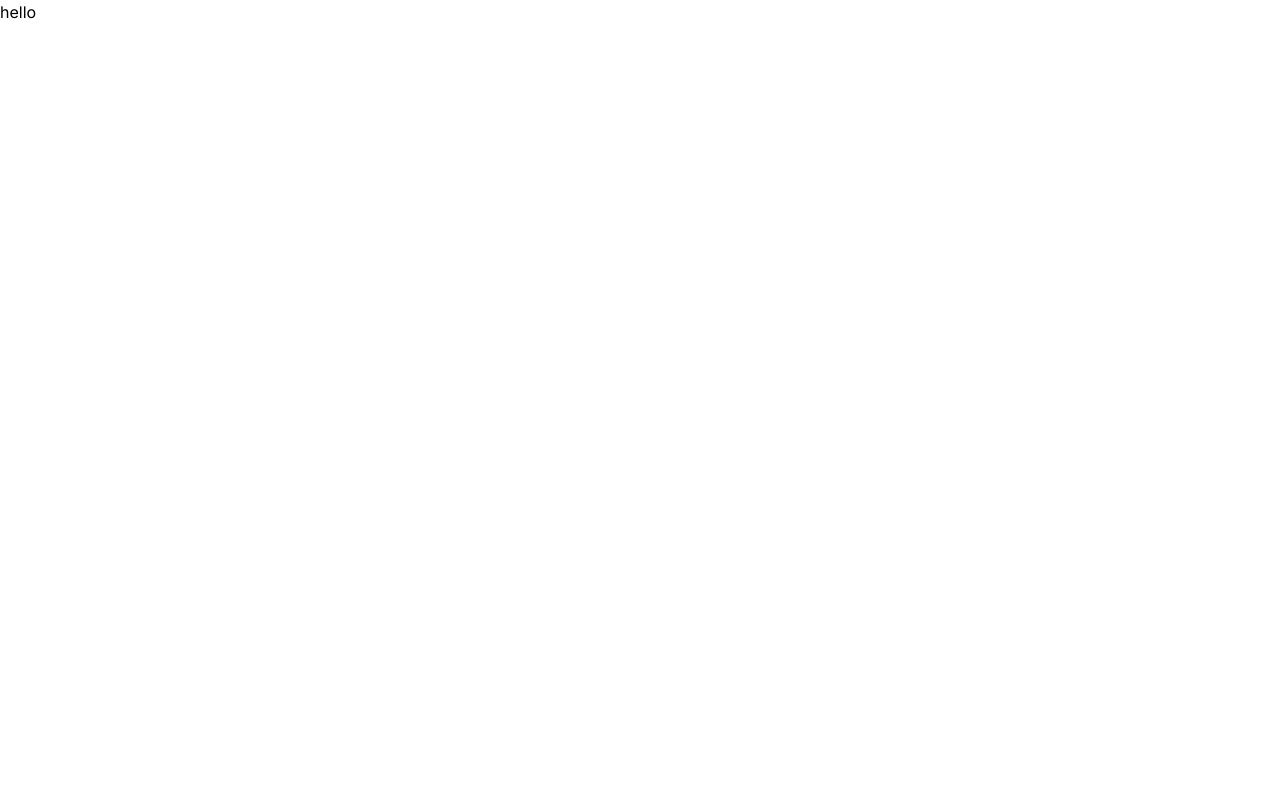
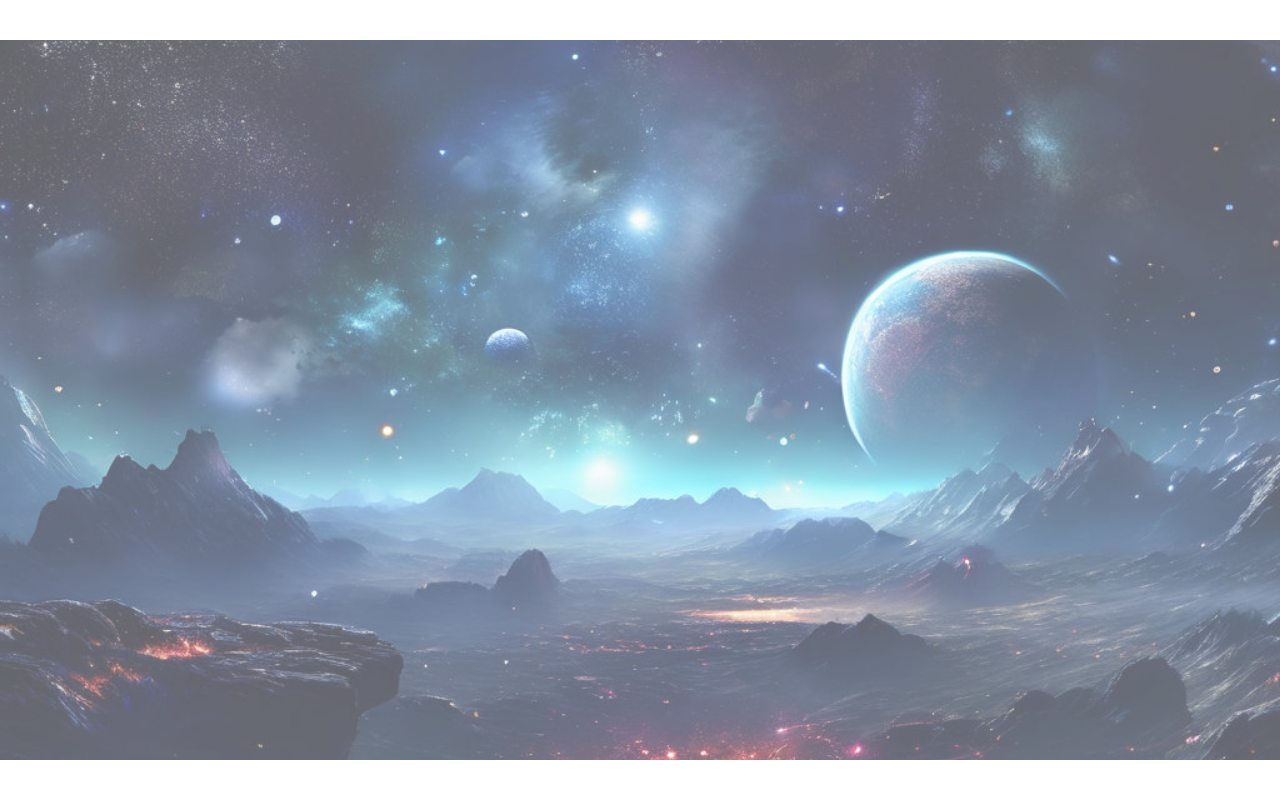
Before and after one commit to shivam12shivam/Portfolio_2, a Next.js app: page / in a window 1280 px wide. Built offline with nearby package versions, Linux system fonts and the light colour scheme.

Commit message:
other day

```diff
--- a/src/app/layout.tsx
+++ b/src/app/layout.tsx
@@ -1,7 +1,11 @@
 import type { Metadata } from "next";
 import { Inter } from "next/font/google";
 import "./globals.css";
-const inter = Inter({ subsets: ["latin"] });
+import clsx from "clsx";
+const inter = Inter({
+  subsets: ["latin"],
+  variable: "--font-inter",
+});
 
 export const metadata: Metadata = {
   title: "Create Next App",
@@ -16,7 +20,12 @@ export default function RootLayout({
   return (
 
     <html lang="en">
-      <body className={inter.className}>{children}</body>
+      <body
+        className={clsx(
+          inter.variable,
+          "bg-background text-foreground font-inter"
+        )}
+      >{children}</body>
     </html>
 
   );
--- a/src/app/page.jsx
+++ b/src/app/page.jsx
@@ -1,13 +1,18 @@
 'use client'
 import React from "react";
-
+import bg from "../../public/background/homepage.png"
+import Image from "next/image";
 export default function Home() {
 
   return (
-    <>
-    <section>
-      <h1>hello</h1>
-    </section>
-    </>
+
+    <main className="flex min-h-screen flex-auto items-center justify-center relative">
+      <Image src={bg} alt='background-image' className='w-full h-full object-cover object-center opacity-60' />
+
+      <div>
+
+      </div>
+    </main>
+
   );
 }
--- /dev/null
+++ b/src/components/RenderModel.jsx
@@ -0,0 +1,16 @@
+import { Canvas } from '@react-three/fiber'
+import React, { Suspense } from 'react'
+import clsx from 'clsx'
+// clx works almost same as `` backtiks to input multiple things together
+
+function RenderModel({children,classname}) {
+  return (
+    <Canvas className={clcx("w-screen h-screen relative",classname)}>
+        <Suspense> {/*fallback={null} */}
+            {children}
+        </Suspense>
+    </Canvas>
+  )
+}
+
+export default RenderModel
--- a/src/components/header.tsx
+++ /dev/null
@@ -1,9 +0,0 @@
-import React from 'react'
-
-function header() {
-  return (
-    <div>header</div>
-  )
-}
-
-export default header
--- a/tailwind.config.ts
+++ b/tailwind.config.ts
@@ -7,6 +7,15 @@ const config: Config ={
   ],
   theme: {
     extend: {
+      fontFamily:{
+        inter: ['var(--font-inter)']
+      },
+      colors:{
+        background: 'rgb(var(--background))',
+        foreground: 'rgb(var(--foreground))',
+        muted: 'rgb(var(--muted))',
+        accent: 'rgb(var(--accent))',
+      },
       backgroundImage: {
         "gradient-radial": "radial-gradient(var(--tw-gradient-stops))",
         "gradient-conic":
```
Also changed, not shown: package.json (+6 -1 lines), public/background/homepage.png (added), 1 other file (tests, documents, lock files or other folders).
